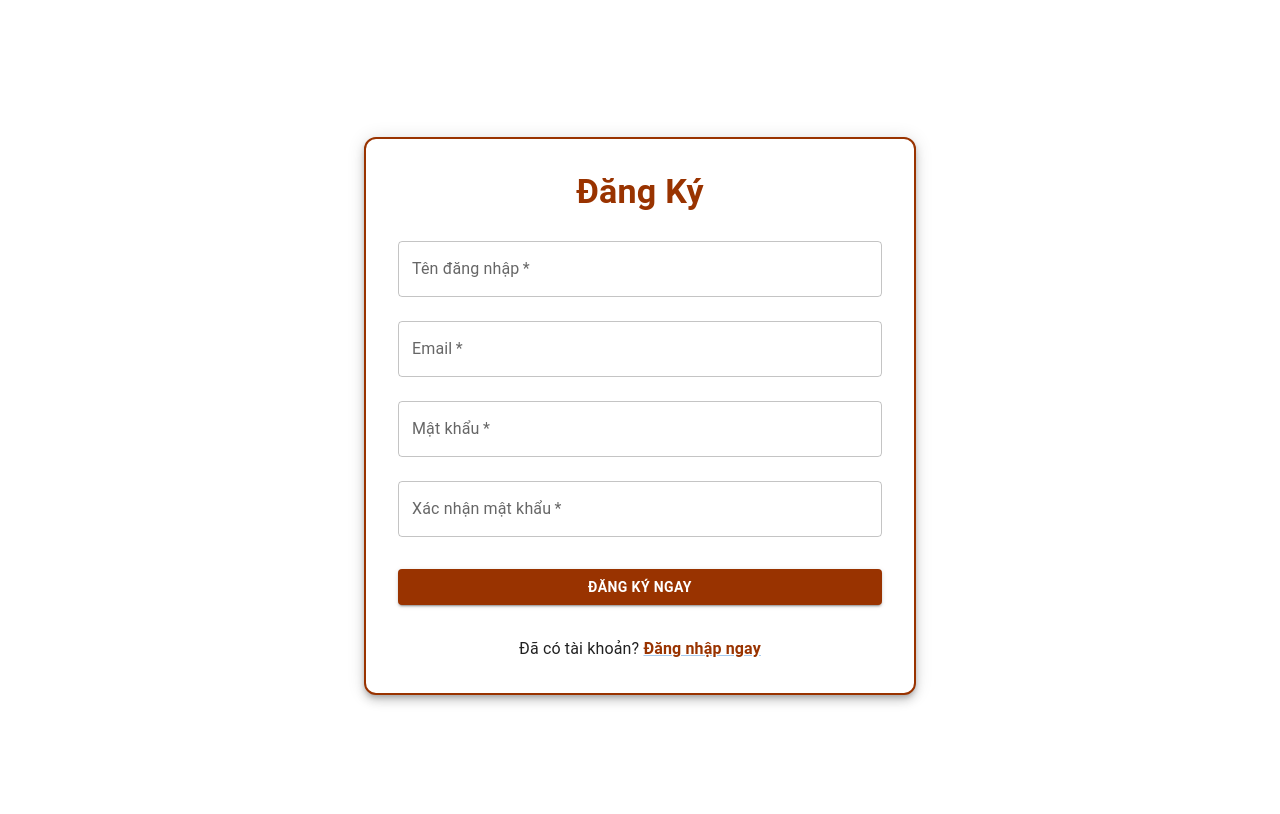
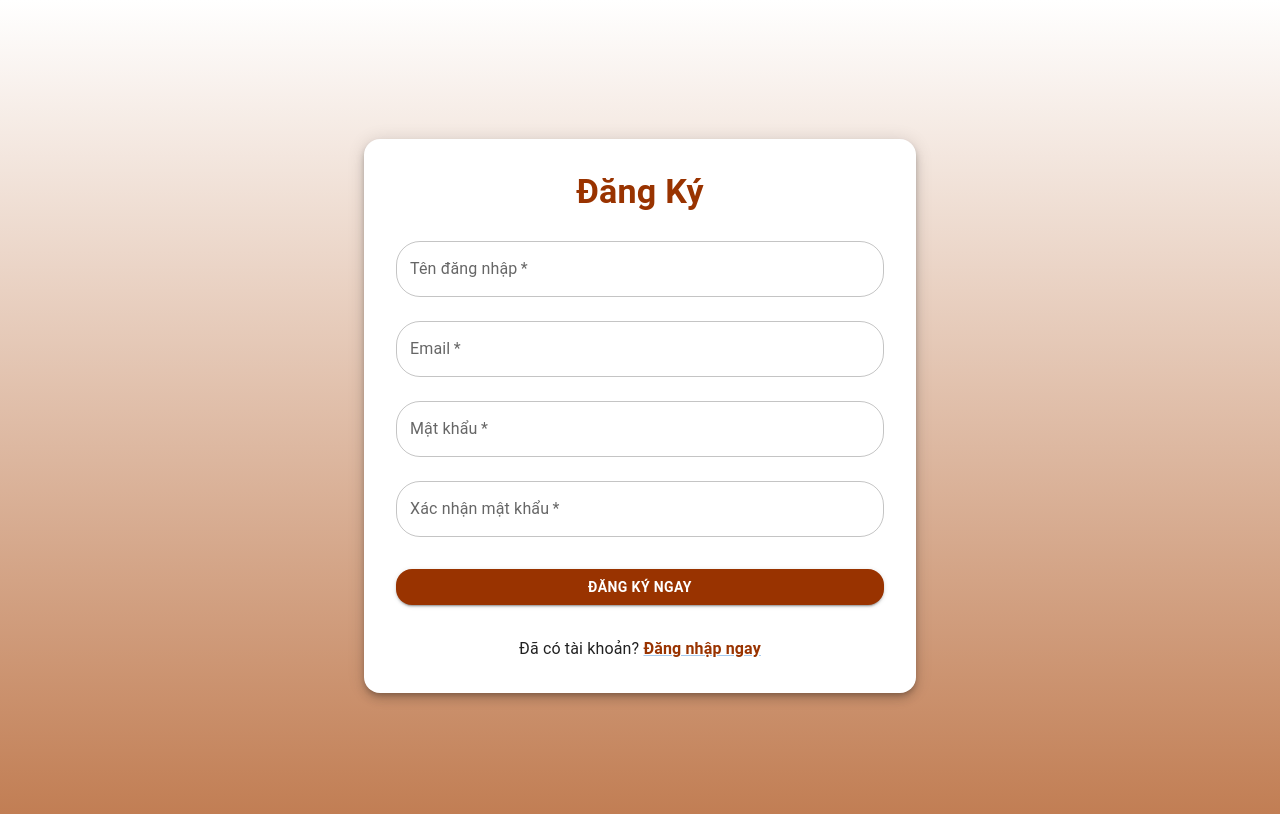
Before and after one commit to huutai243/musical-microservice-FE, a React (Create React App) app: page /register in a window 1280 px wide. Shown: the top 814 px of the page. Built offline with nearby package versions, Linux system fonts and the light colour scheme.

Commit message:
refactor_Login_Register

```diff
--- a/src/pages/Login.js
+++ b/src/pages/Login.js
@@ -56,7 +56,8 @@ const Login = () => {
                 display: 'flex',
                 alignItems: 'center',
                 justifyContent: 'center',
-                padding: 2
+                padding: 2,
+                background: 'linear-gradient(to bottom, #ffffff, #c07b50)',
             }}
         >
             <Container maxWidth="sm">
@@ -64,9 +65,8 @@ const Login = () => {
                     elevation={6}
                     sx={{
                         padding: 4,
-                        borderRadius: 3,
-                        border: '2px solid #993300', // Viền màu #993300
-                        backgroundColor: 'white',
+                        borderRadius: 4, // Bo tròn form
+                        backgroundColor: 'white', // Xóa viền
                     }}
                 >
                     <Typography
@@ -93,6 +93,12 @@ const Login = () => {
                             onChange={(e) => setUsername(e.target.value)}
                             margin="normal"
                             required
+                            sx={{
+                                borderRadius: 6, // Bo tròn input
+                                '& .MuiOutlinedInput-root': {
+                                    borderRadius: 6, // Bo tròn viền
+                                },
+                            }}
                         />
                         <TextField
                             fullWidth
@@ -102,6 +108,12 @@ const Login = () => {
                             onChange={(e) => setPassword(e.target.value)}
                             margin="normal"
                             required
+                            sx={{
+                                borderRadius: 6, // Bo tròn input
+                                '& .MuiOutlinedInput-root': {
+                                    borderRadius: 6, // Bo tròn viền
+                                },
+                            }}
                         />
 
                         {/* Ghi nhớ tôi & Quên mật khẩu */}
@@ -136,6 +148,7 @@ const Login = () => {
                                 backgroundColor: '#993300',
                                 color: 'white',
                                 fontWeight: 'bold',
+                                borderRadius: 4, // Bo tròn nút đăng nhập
                                 '&:hover': { backgroundColor: '#7A2600' }
                             }}
                         >
@@ -155,6 +168,7 @@ const Login = () => {
                                     minWidth: 'auto',
                                     padding: '10px',
                                     transition: 'transform 0.2s ease-in-out',
+                                    borderRadius: 4, // Bo tròn nút Google
                                     '&:hover': { backgroundColor: '#C1351D', transform: 'scale(1.1)' }
                                 }}
                             >
@@ -171,6 +185,7 @@ const Login = () => {
                                     minWidth: 'auto',
                                     padding: '10px',
                                     transition: 'transform 0.2s ease-in-out',
+                                    borderRadius: 4, // Bo tròn nút Facebook
                                     '&:hover': { backgroundColor: '#1466C0', transform: 'scale(1.1)' }
                                 }}
                             >
--- a/src/pages/Register.js
+++ b/src/pages/Register.js
@@ -40,10 +40,10 @@ const Register = () => {
             );
 
             if (response.status === 200 && response.data.message) {
-                setOpenDialog(true); // Mở Dialog
+                setOpenDialog(true);
                 setTimeout(() => {
-                    setOpenDialog(false); // Đóng Dialog sau 4 giây
-                    navigate('/login'); // Chuyển hướng sau khi đóng Dialog
+                    setOpenDialog(false);
+                    navigate('/login');
                 }, 4000);
             } else {
                 setError('Đăng ký thất bại. Server không trả về dữ liệu mong đợi.');
@@ -61,7 +61,8 @@ const Register = () => {
                 display: 'flex',
                 alignItems: 'center',
                 justifyContent: 'center',
-                padding: 2
+                padding: 2,
+                background: 'linear-gradient(to bottom, #ffffff, #c07b50)',
             }}
         >
             <Container maxWidth="sm">
@@ -69,9 +70,8 @@ const Register = () => {
                     elevation={6}
                     sx={{
                         padding: 4,
-                        borderRadius: 3,
-                        border: '2px solid #993300', // Viền màu #993300
-                        backgroundColor: 'white',
+                        borderRadius: 4, // Bo tròn form
+                        backgroundColor: 'white', // Xóa viền
                     }}
                 >
                     <Typography
@@ -98,6 +98,12 @@ const Register = () => {
                             onChange={(e) => setUsername(e.target.value)}
                             margin="normal"
                             required
+                            sx={{
+                                borderRadius: 6,
+                                '& .MuiOutlinedInput-root': {
+                                    borderRadius: 6,
+                                },
+                            }}
                         />
                         <TextField
                             fullWidth
@@ -107,6 +113,12 @@ const Register = () => {
                             onChange={(e) => setEmail(e.target.value)}
                             margin="normal"
                             required
+                            sx={{
+                                borderRadius: 6,
+                                '& .MuiOutlinedInput-root': {
+                                    borderRadius: 6,
+                                },
+                            }}
                         />
                         <TextField
                             fullWidth
@@ -116,6 +128,12 @@ const Register = () => {
                             onChange={(e) => setPassword(e.target.value)}
                             margin="normal"
                             required
+                            sx={{
+                                borderRadius: 6,
+                                '& .MuiOutlinedInput-root': {
+                                    borderRadius: 6,
+                                },
+                            }}
                         />
                         <TextField
                             fullWidth
@@ -125,7 +143,14 @@ const Register = () => {
                             onChange={(e) => setConfirmPassword(e.target.value)}
                             margin="normal"
                             required
+                            sx={{
+                                borderRadius: 6,
+                                '& .MuiOutlinedInput-root': {
+                                    borderRadius: 6,
+                                },
+                            }}
                         />
+
                         <Button
                             type="submit"
                             fullWidth
@@ -136,6 +161,7 @@ const Register = () => {
                                 backgroundColor: '#993300',
                                 color: 'white',
                                 fontWeight: 'bold',
+                                borderRadius: 4, // Bo tròn nút đăng ký
                                 '&:hover': { backgroundColor: '#7A2600' }
                             }}
                         >
@@ -162,7 +188,7 @@ const Register = () => {
                         backgroundColor: 'white',
                         color: '#993300',
                         textAlign: 'center',
-                        borderRadius: 3,
+                        borderRadius: 4, // Bo tròn hộp thoại
                         padding: 2,
                         boxShadow: '0px 5px 15px rgba(0, 0, 0, 0.3)',
                     }
```
